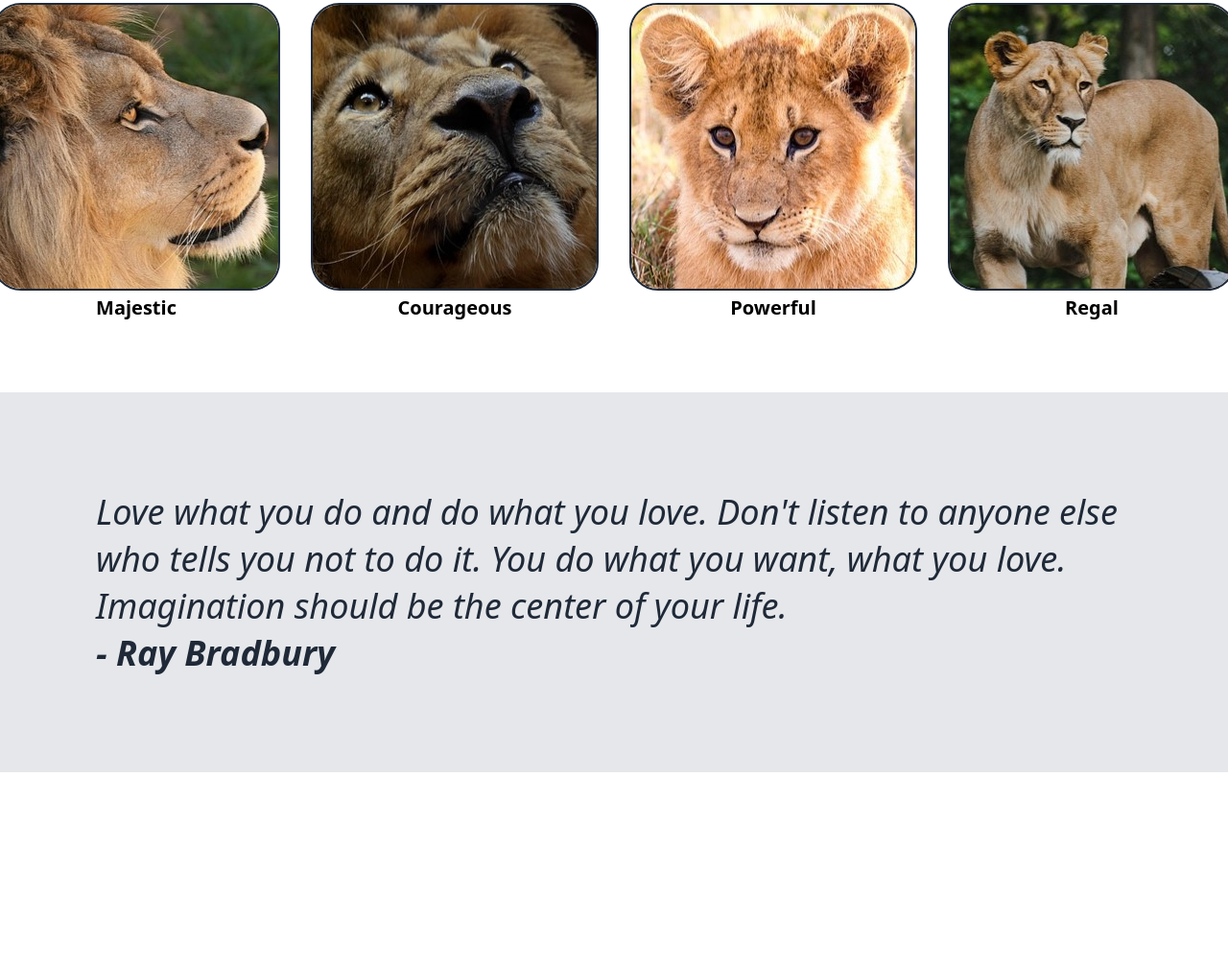
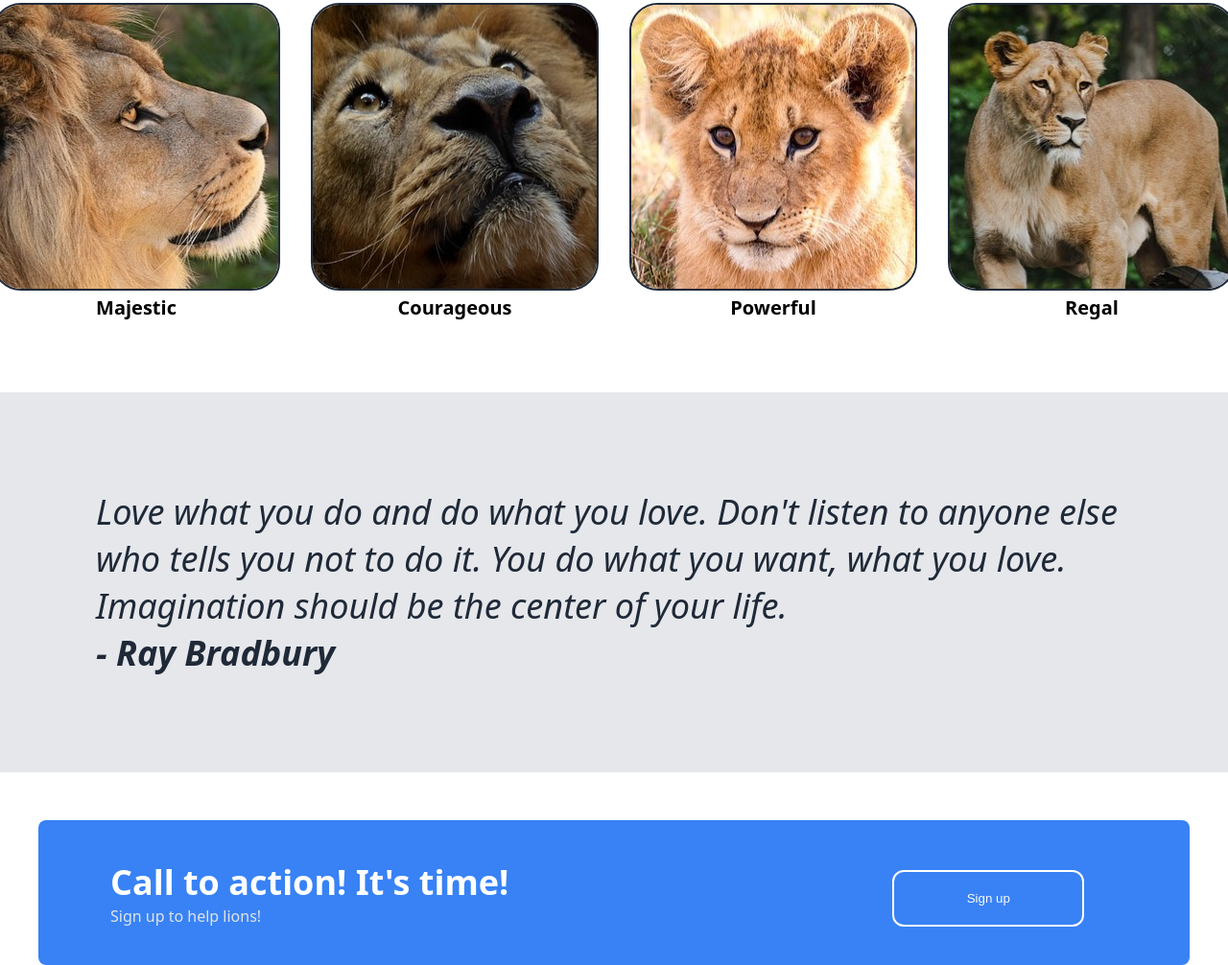
Before and after one commit to andr0meda727/landing-page, a plain HTML site: page index.html in a window 1280 px wide. Shown: the part 480-1486 px from the top of the page at 96% size. Before the commit the page ends 1285 px from the top, so only its background shows below. Drawn offline with Linux system fonts and the light colour scheme.

Commit message:
Add call-to-action section with button

```diff
--- a/index.html
+++ b/index.html
@@ -68,5 +68,16 @@
             <p id="author">- Ray Bradbury</p>
         </div>
     </article>
+
+    <div class="call-to-action">
+        <div class="container">
+            <div class="call-to-action-description">
+                <h2>Call to action! It's time!</h2>
+                <p>Sign up to help lions!</p>
+            </div>
+            <button>Sign up</button>
+        </div>
+    </div>
+
 </body>
 </html>
--- a/styles.css
+++ b/styles.css
@@ -81,7 +81,7 @@ a {
     width: 700px;
 }
 
-.header button {
+button {
     background-color: #3882F6;
     padding: 8px;
     width: 110px;
@@ -141,3 +141,34 @@ a {
 #author {
     font-weight: 600;
 }
+
+.call-to-action .container {
+    display: flex;
+    gap: 400px;
+    background-color: #3882F6;
+    margin-top: 50px;
+    padding: 40px 75px;
+    border-radius: 8px;
+    border: none;
+    color: white;
+}
+
+.cal-to-action-description {
+    display: flex;
+    flex: column;
+}
+
+.call-to-action button {
+    border: 2px solid white;
+    width: 200px;
+}
+
+.call-to-action h2 {
+    font-weight: bold;
+    font-size: 36px;
+}
+
+.call-to-action p {
+    font-weight: 350;
+    color: #e1e4e0;
+}
```
